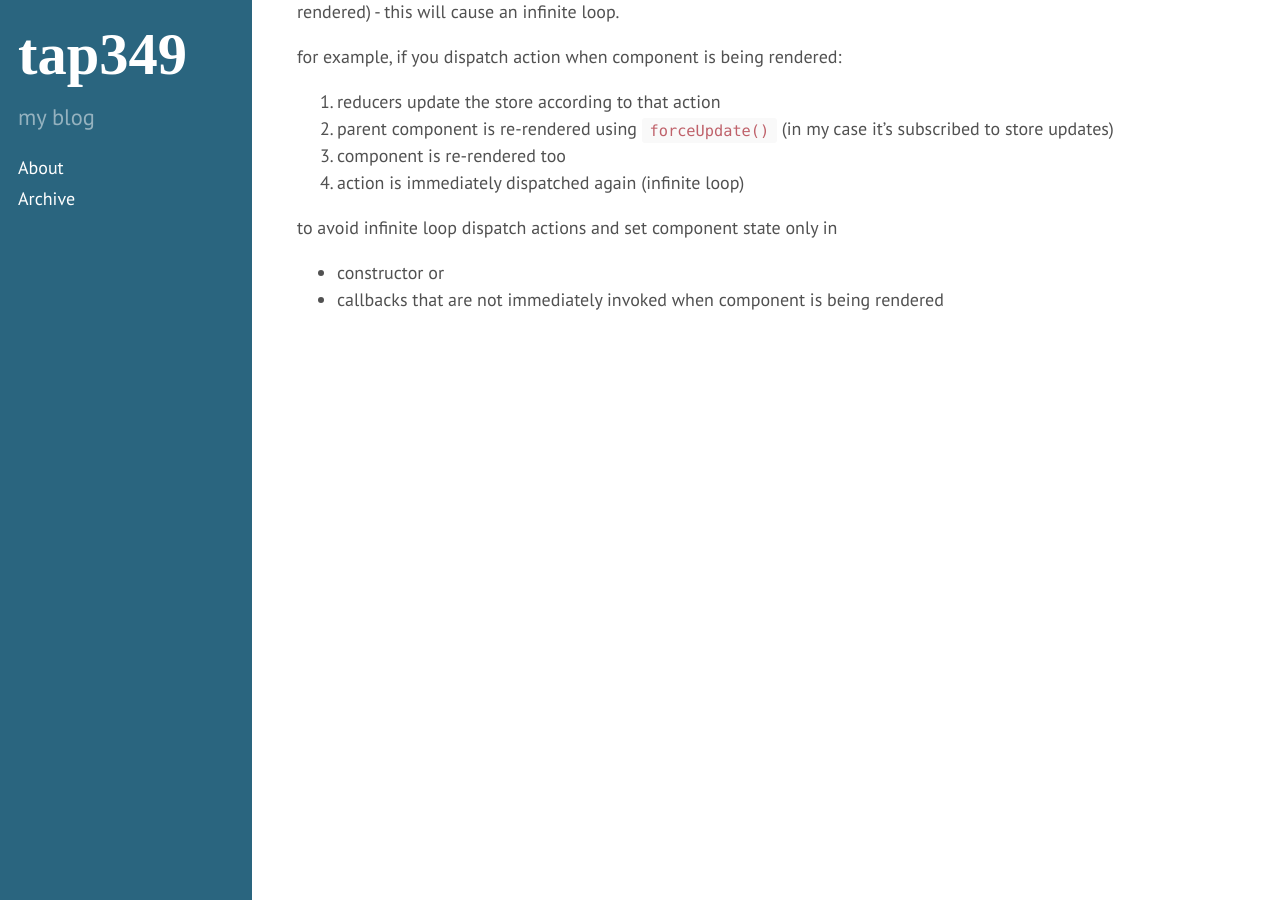
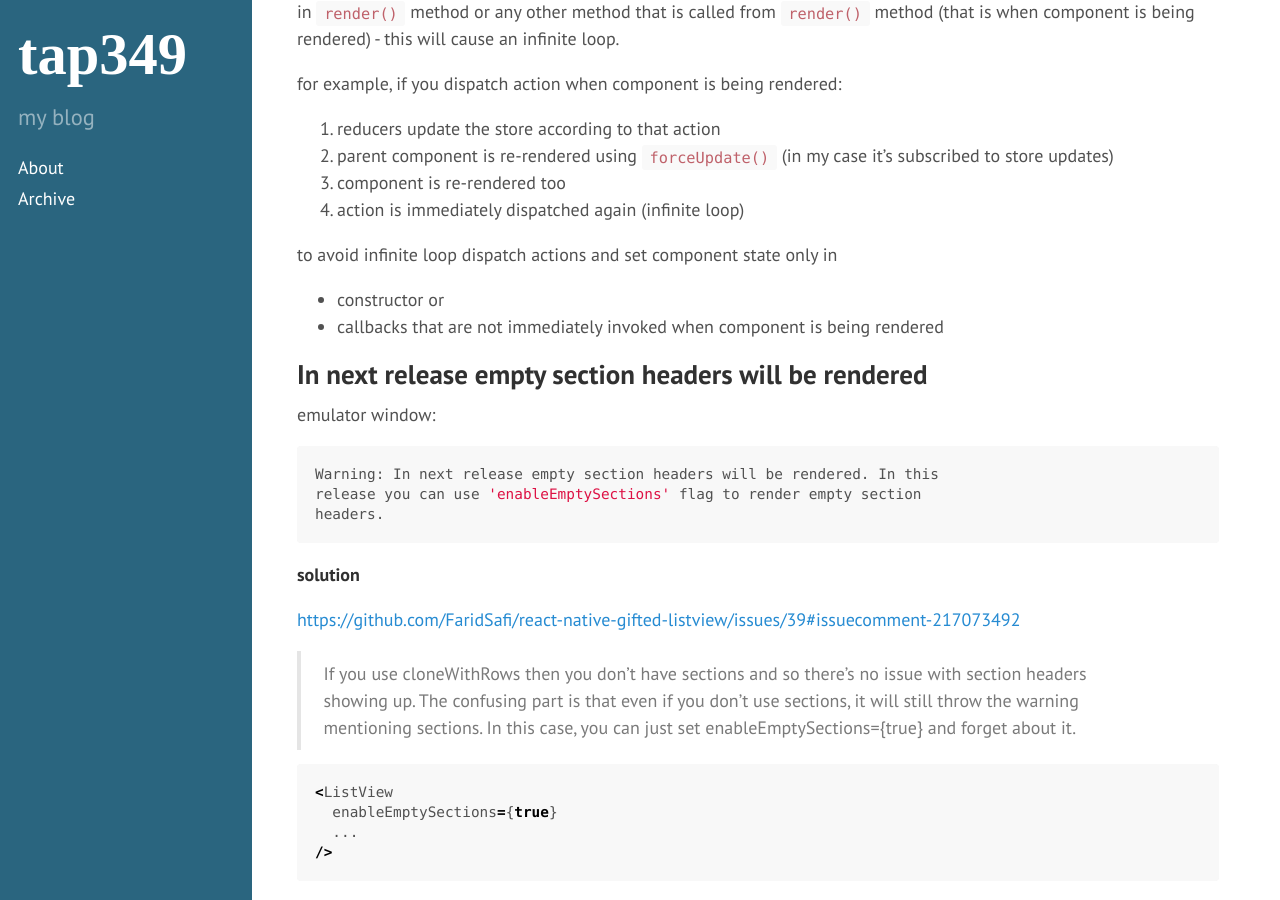
Before and after one commit to tap349/tap349.github.io, a Jekyll site: the page built from _posts/2017-07-04-react-native-troubleshooting.md, in a window 1280 px wide and 900 px high, scrolled down 4008 px. Built offline with Jekyll 4.4.1, drawn with Linux system fonts in a browser that asks for light colours; some of the changed text lies outside the part shown.

Commit message:
update 2017-07-24_13:02:06

````diff
--- a/_posts/2017-07-04-react-native-troubleshooting.md
+++ b/_posts/2017-07-04-react-native-troubleshooting.md
@@ -196,3 +196,29 @@ to avoid infinite loop dispatch actions and set component state only in
 
 - constructor or
 - callbacks that are not immediately invoked when component is being rendered
+
+## In next release empty section headers will be rendered
+
+emulator window:
+
+```sh
+Warning: In next release empty section headers will be rendered. In this
+release you can use 'enableEmptySections' flag to render empty section
+headers.
+```
+
+**solution**
+
+<https://github.com/FaridSafi/react-native-gifted-listview/issues/39#issuecomment-217073492>
+
+> If you use cloneWithRows then you don't have sections and so there's no issue
+> with section headers showing up. The confusing part is that even if you don't
+> use sections, it will still throw the warning mentioning sections. In this
+> case, you can just set enableEmptySections={true} and forget about it.
+
+```javascript
+<ListView
+  enableEmptySections={true}
+  ...
+/>
+```
````
